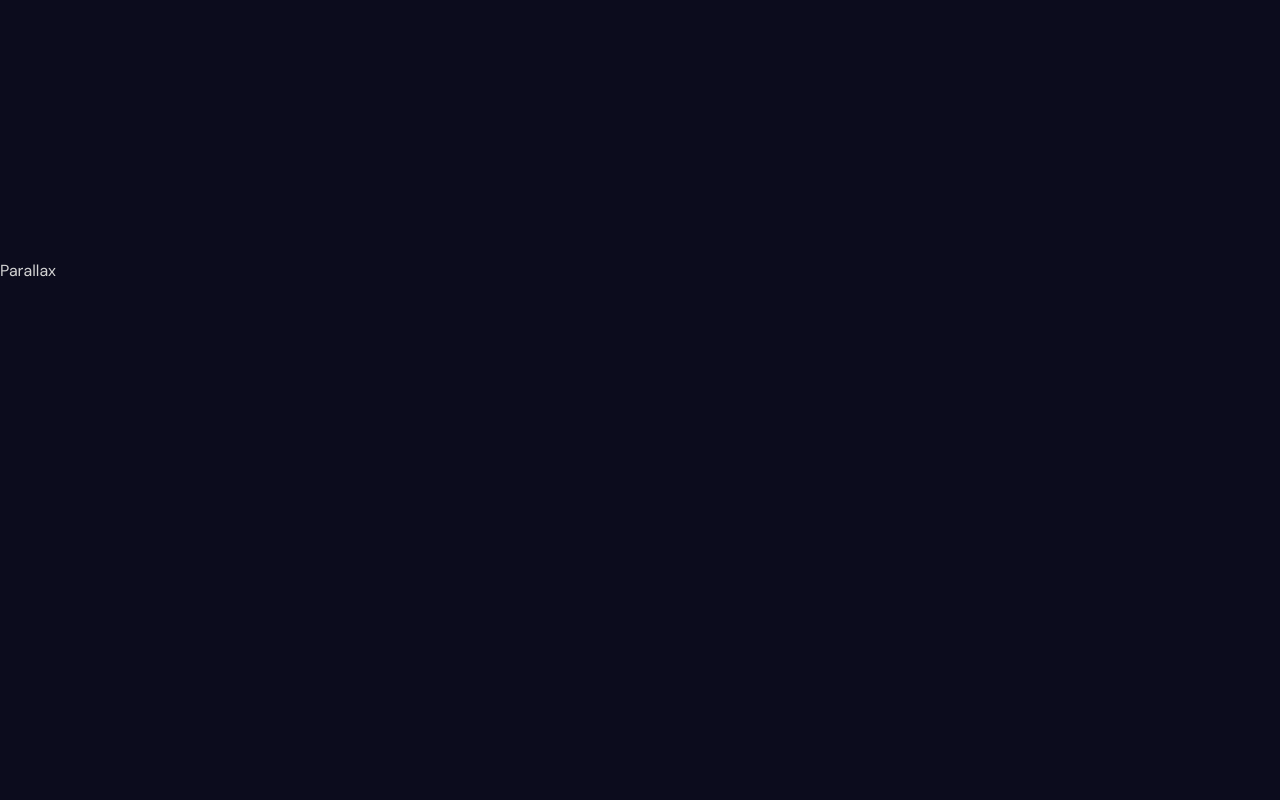
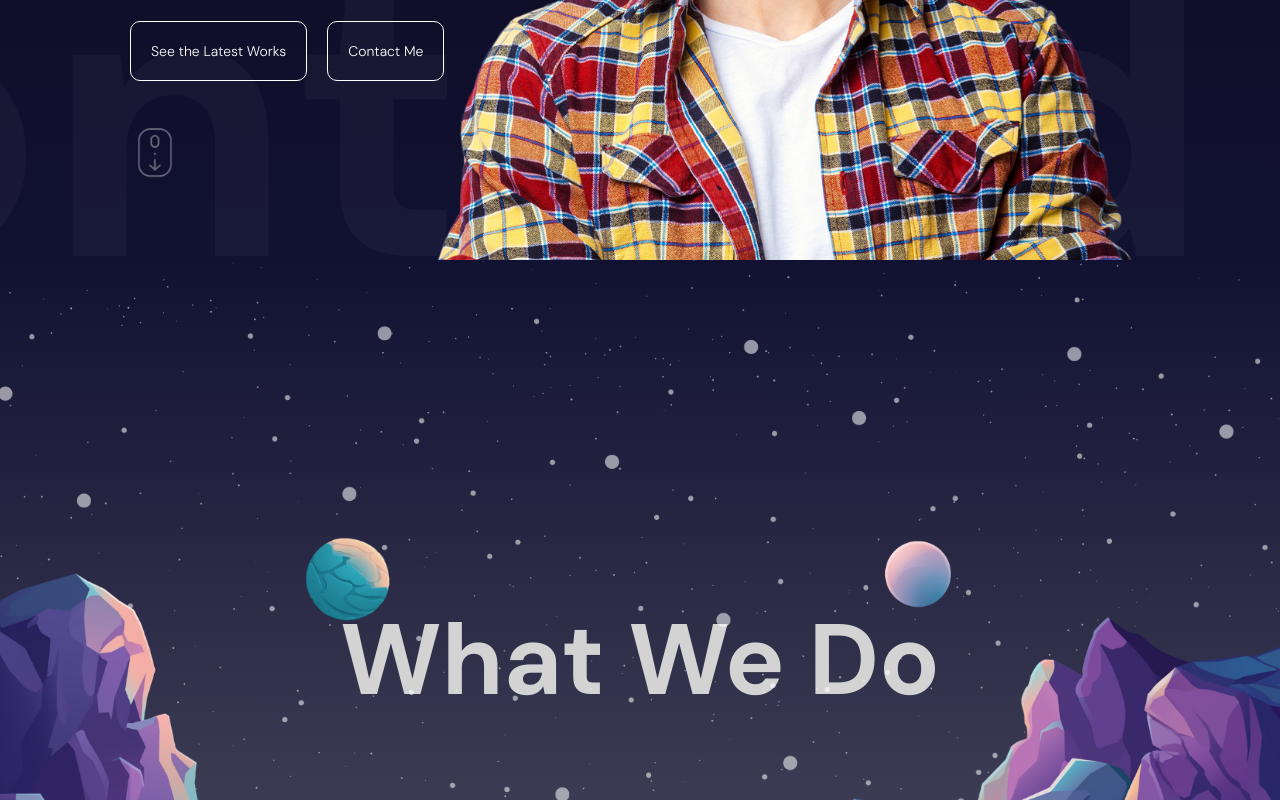
Before and after one commit to giri-madhan/portfolio, a React (Vite) app: page / in a window 1280 px wide. Shown: the part 540-1340 px from the top of the page. Built offline with nearby package versions, Linux system fonts and the light colour scheme.

Commit message:
feat: parallex effect

```diff
--- a/src/App.jsx
+++ b/src/App.jsx
@@ -1,15 +1,22 @@
 import "./app.scss";
+import Hero from "./components/Hero/Hero";
 import Navbar from "./components/Navbar/Navbar";
+import Parallax from "./components/Parallax/Parallax";
 
 const App = () => {
   return (
     <div>
       <section id="Homepage">
         <Navbar />
+        <Hero />
       </section>
-      <section id="Services">Parallax</section>
+      <section id="Services">
+        <Parallax type="services" />
+      </section>
       <section>Services</section>
-      <section id="Portfolio">Parallax</section>
+      <section id="Portfolio">
+        <Parallax type="portfolio" />
+      </section>
       <section>Portfolio1</section>
       <section>Portfolio2</section>
       <section>Portfolio3</section>
--- /dev/null
+++ b/src/components/Parallax/Parallax.jsx
@@ -0,0 +1,45 @@
+import { motion, useScroll, useTransform } from "framer-motion";
+import "./parallax.scss";
+import { useRef } from "react";
+
+const Parallax = ({ type }) => {
+  const ref = useRef();
+
+  const { scrollYProgress } = useScroll({
+    target: ref,
+    offset: ["start start", "end start"],
+  });
+
+  const yText = useTransform(scrollYProgress, [0, 1], ["0%", "500%"]);
+  const yBg = useTransform(scrollYProgress, [0, 1], ["0%", "100%"]);
+
+  return (
+    <div
+      className="parallex"
+      ref={ref}
+      style={{
+        background:
+          type === "services"
+            ? "linear-gradient(180deg, #111132, #505064)"
+            : "linear-gradient(180deg, #111132, #505064)",
+      }}
+    >
+      <motion.h1 style={{ y: yText }}>
+        {type === "services" ? "What We Do" : "Who We Did"}
+      </motion.h1>
+      <motion.div className="mountains"></motion.div>
+      <motion.div
+        style={{
+          y: yBg,
+          backgroundImage: `url(${
+            type === "services" ? "/planets.png" : "sun.png"
+          })`,
+        }}
+        className="planets"
+      ></motion.div>
+      <motion.div style={{ x: yBg }} className="stars"></motion.div>
+    </div>
+  );
+};
+
+export default Parallax;
--- /dev/null
+++ b/src/components/Parallax/parallax.scss
@@ -0,0 +1,41 @@
+.parallex {
+    width: 100%;
+    height: 100%;
+    position: relative;
+    display: flex;
+    align-items: center;
+    justify-content: center;
+    overflow: hidden;
+
+    h1 {
+        font-size: 100px;
+    }
+
+    .mountains {
+        background-image: url('/mountains.png');
+        background-size: cover;
+        background-position: bottom;
+        width: 100%;
+        height: 100%;
+        position: absolute;
+        z-index: 3;
+    }
+    .planets {
+        background-image: url('/planets.png');
+        background-size: cover;
+        background-position: bottom;
+        width: 100%;
+        height: 100%;
+        position: absolute;
+        z-index: 2;
+    }
+    .stars {
+        background-image: url('/stars.png');
+        background-size: cover;
+        background-position: bottom;
+        width: 100%;
+        height: 100%;
+        position: absolute;
+        z-index: 1;
+    }
+}
--- a/src/components/Sidebar/sidebar.scss
+++ b/src/components/Sidebar/sidebar.scss
@@ -13,6 +13,8 @@
     bottom: 0;
     width: 400px;
     background-color: #fff;
+    z-index: 4;
+
     .links {
       position: absolute;
       width: 100%;
@@ -39,5 +41,6 @@
     left: 25px;
     border: none;
     background-color: transparent;
+    z-index: 4;
   }
 }
```
